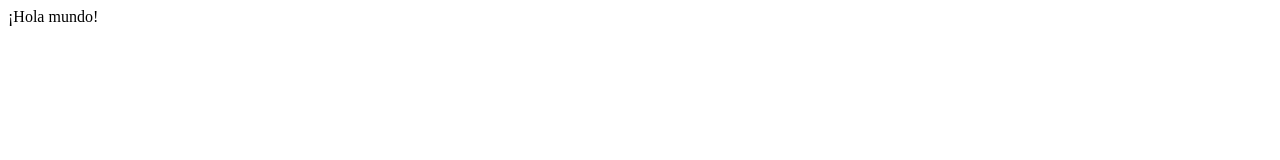
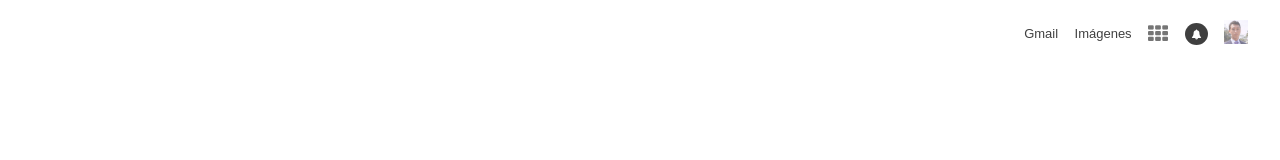
Before and after one commit to martinbedi/Curso_front_end, a plain HTML site: page Google/index.html in a window 1280 px wide. Drawn offline with Linux system fonts and the light colour scheme.

Commit message:
inicio del menu de Google

```diff
--- /dev/null
+++ b/Google/assets/css/estilos.css
@@ -0,0 +1,53 @@
+html, body {
+    height: 100%;
+    padding: 0;
+    margin: 0;
+    background: white;
+    font-family: arial,sans-serif;
+}
+
+.menu {
+	text-align: right;
+	/**float:right;**/
+	padding-top: 20px;
+	padding-right: 20px;
+	/** cambiar por margin cuando uses float **/
+}
+
+.menu>a {
+	display: inline-block;
+	color: #000;
+	opacity: .75;
+	vertical-align: middle;
+	margin-right: 12px;
+	text-decoration: none;
+	font-size: 13px;
+}
+
+.menu>a:hover,  .menu>a:focus, .menu>a:active{
+	text-decoration: underline;
+}
+
+.foto {
+	width: 24px;
+	height: 24px;
+}
+
+.rejilla {
+	font-size: 20px;
+	opacity: .72;
+}
+
+.campana {
+	font-size: 10px;
+	color: white;
+}
+
+.circulo-campana {
+	background: #000;
+	opacity: .75;
+	padding: 3px 6px; /** arriba/abajo, derecho/izquierda **/
+	padding-bottom: 4px;
+    padding-left: 7px;
+	border-radius: 50%;
+}
--- a/Google/index.html
+++ b/Google/index.html
@@ -3,8 +3,28 @@
 <head>
 	<title>Google</title>
 	<meta charset="utf-8">
+
+	<link rel="stylesheet" type="text/css" href="https://maxcdn.bootstrapcdn.com/font-awesome/4.7.0/css/font-awesome.min.css">
+
+	<link rel="stylesheet" type="text/css" href="./assets/css/estilos.css">
 </head>
 <body>
-	¡Hola mundo!
+	<div class="menu">
+		<a href="#">
+			Gmail
+		</a>
+		<a href="#">
+			Imágenes
+			</a>
+		<a href="#">
+			<span class="fa fa-th rejilla"></span>
+		</a>
+		<a class="circulo-campana" href="#">
+			<span class="fa fa-bell campana"></span>
+		</a>
+		<a href="#">
+			<img class="foto" src="./assets/img/foto.jpg" />
+		</a>
+	</div>
 </body>
 </html>
```
Also changed, not shown: Google/assets/img/foto.jpg (added).
